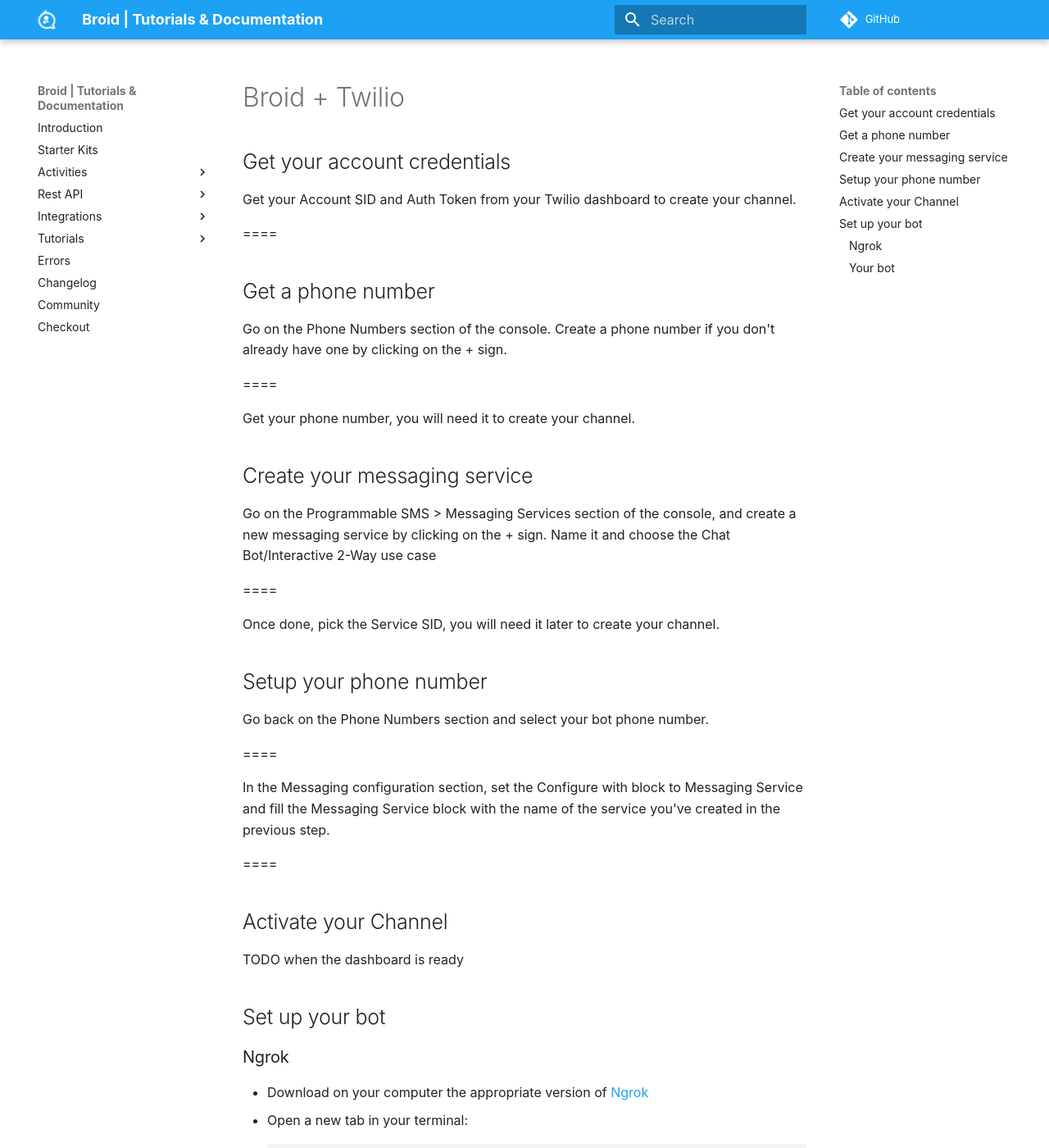
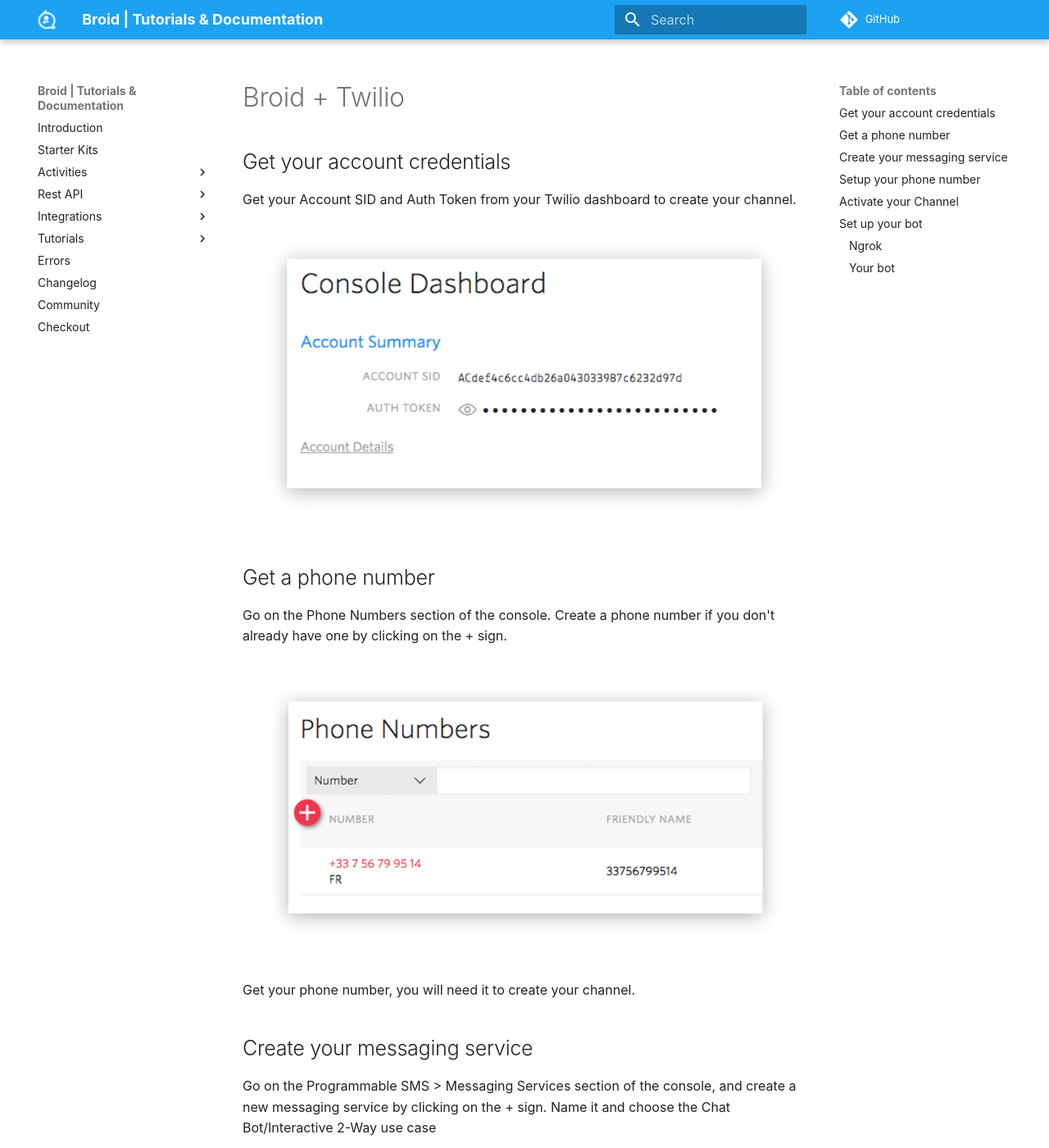
Before and after one commit to broidHQ/broid-docs, an MkDocs documentation site: the page built from docs/integrations/twilio.md, in a window 1280 px wide and 1400 px high. Shown: the whole window at 82% size. Built offline with MkDocs 1.6.1 and Material for MkDocs 9.7.7, drawn with Linux system fonts in a browser that asks for light colours; some web fonts are replaced; comment, search, counter and statistics services are not loaded; old or Windows-style settings are respelled for this version of MkDocs; some of the changed text lies outside the part shown.

Commit message:
Update twilio.md

```diff
--- a/docs/integrations/twilio.md
+++ b/docs/integrations/twilio.md
@@ -4,13 +4,13 @@
 
 Get your Account SID and Auth Token from your Twilio dashboard to create your channel.
 
-====
+![image 1](/images/integrations/Twilio/image1.png)
 
 ## Get a phone number
 
 Go on the Phone Numbers section of the console. Create a phone number if you don't already have one by clicking on the + sign.
 
-====
+![image 2](/images/integrations/Twilio/image2.png)
 
 Get your phone number, you will need it to create your channel.
 
@@ -26,15 +26,15 @@
 
 Go back on the Phone Numbers section and select your bot phone number.
 
-====
+![image 4](/images/integrations/Twilio/image4.png)
 
 In the Messaging configuration section, set the Configure with block to Messaging Service and fill the Messaging Service block with the name of the service you've created in the previous step.
 
-====
+![image 5](/images/integrations/Twilio/image5.png)
 
 ## Activate your Channel
 
-TODO when the dashboard is ready
+====
 
 ## Set up your bot
 
```
Also changed, not shown: other parts of docs/integrations/twilio.md (+1 -1 lines).
